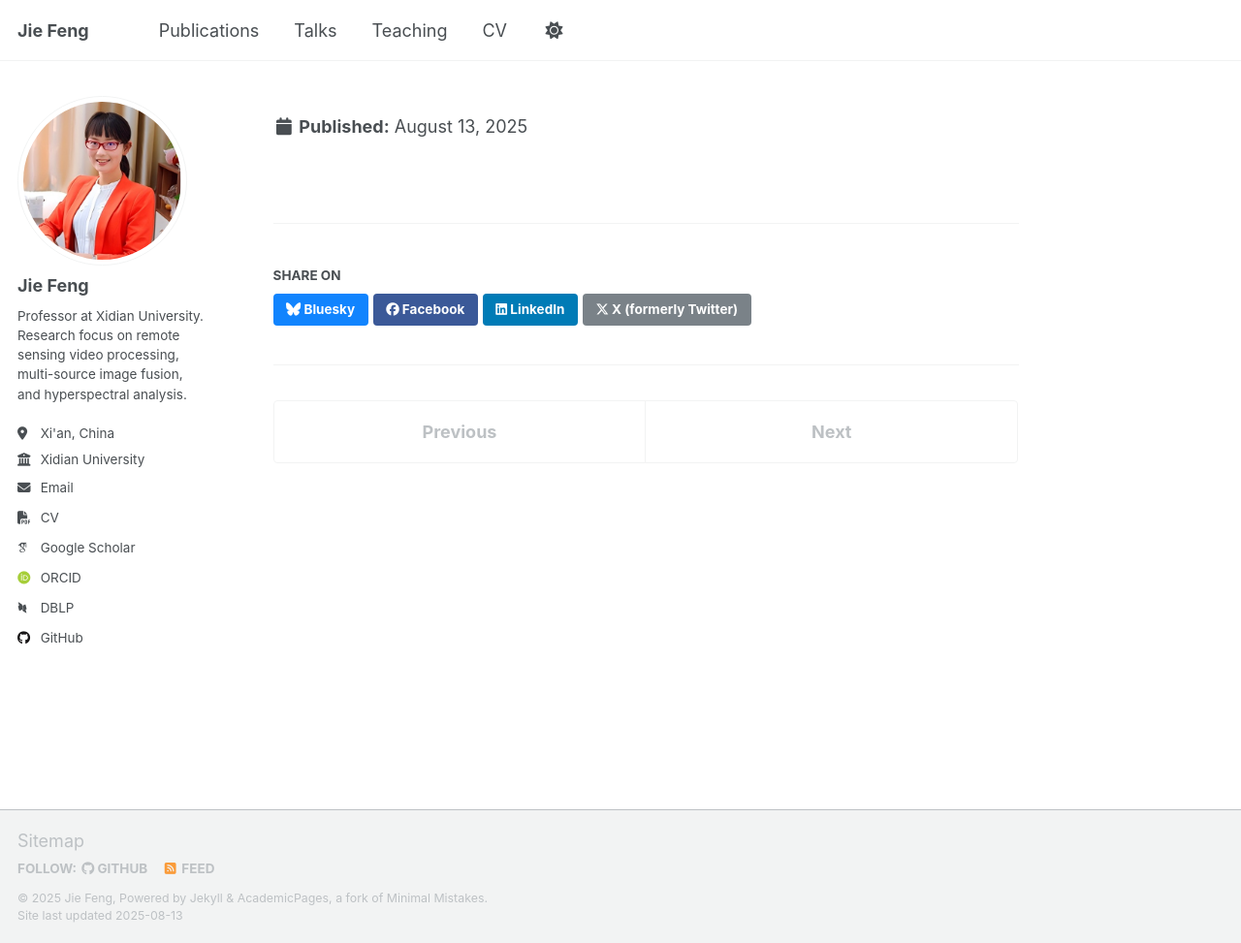
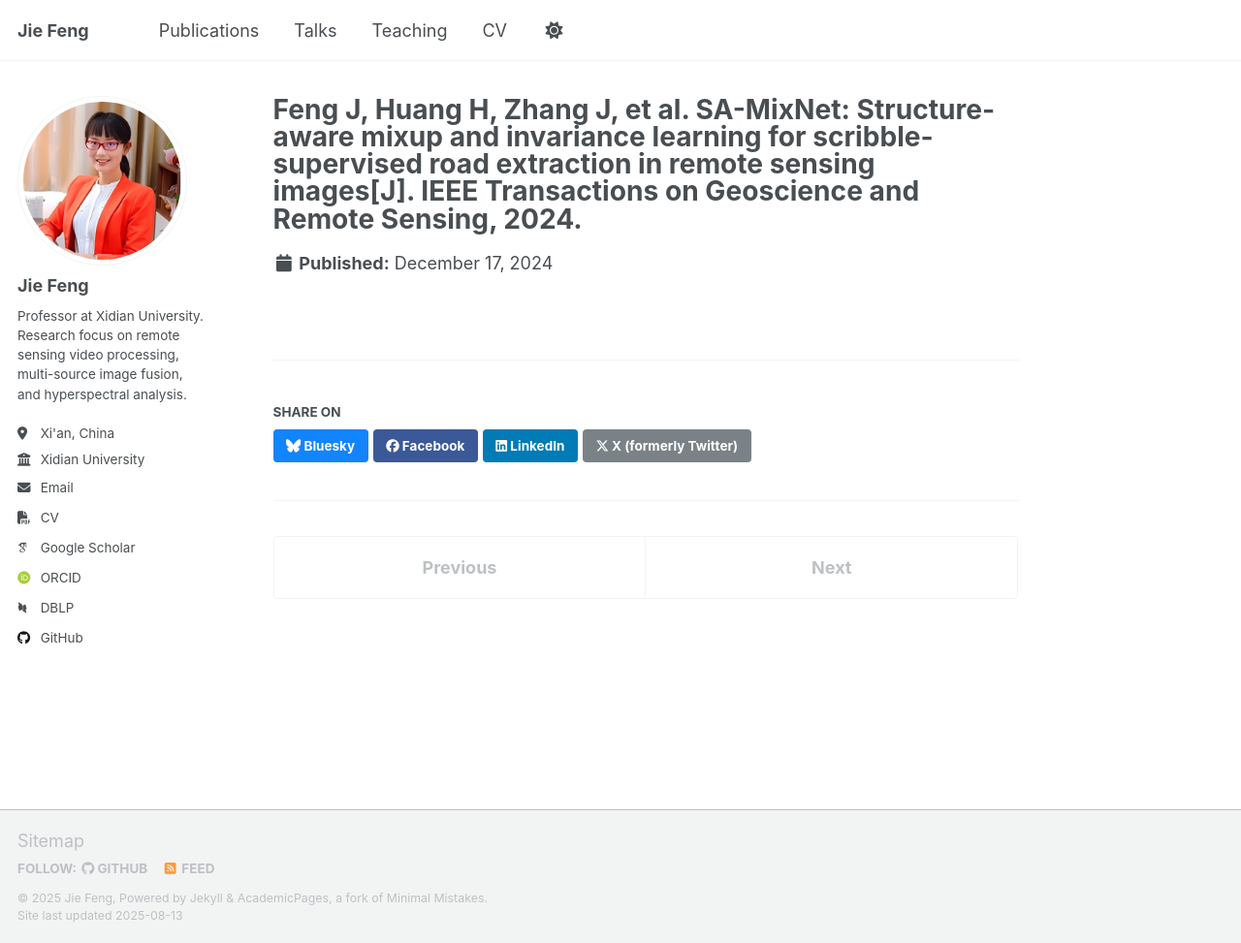
Before and after one commit to jiefeng0109/jiefeng0109.github.io, a Jekyll site: the page built from _publications/2024-12-17-paper-title-number-1.md, in a window 1280 px wide and 973 px high. Shown: the whole window at 97% size. Built offline with Jekyll 4.4.1, drawn with Linux system fonts in a browser that asks for light colours; some web fonts are replaced; a script that is not in the unit is left out.

Commit message:
Update 2024-12-17-paper-title-number-1.md

```diff
--- a/_publications/2024-12-17-paper-title-number-1.md
+++ b/_publications/2024-12-17-paper-title-number-1.md
@@ -1,9 +1,7 @@
 ---
-title: "SA-MixNet: Structure-aware mixup and invariance learning for scribble-supervised road extraction in remote sensing images"
-**Jie Feng**, Hao Huang, Junpeng Zhang, Weisheng Dong, Dingwen Zhang and Licheng Jiao
+title: "Feng J, Huang H, Zhang J, et al. SA-MixNet: Structure-aware mixup and invariance learning for scribble-supervised road extraction in remote sensing images[J]. IEEE Transactions on Geoscience and Remote Sensing, 2024."
 collection: publications
 category: manuscripts
 permalink: /publication/2024-12-17-paper-title-number-1
 date: 2024-12-17
-venue: 'IEEE Transactions on Geoscience and Remote Sensing'
 ---
```
